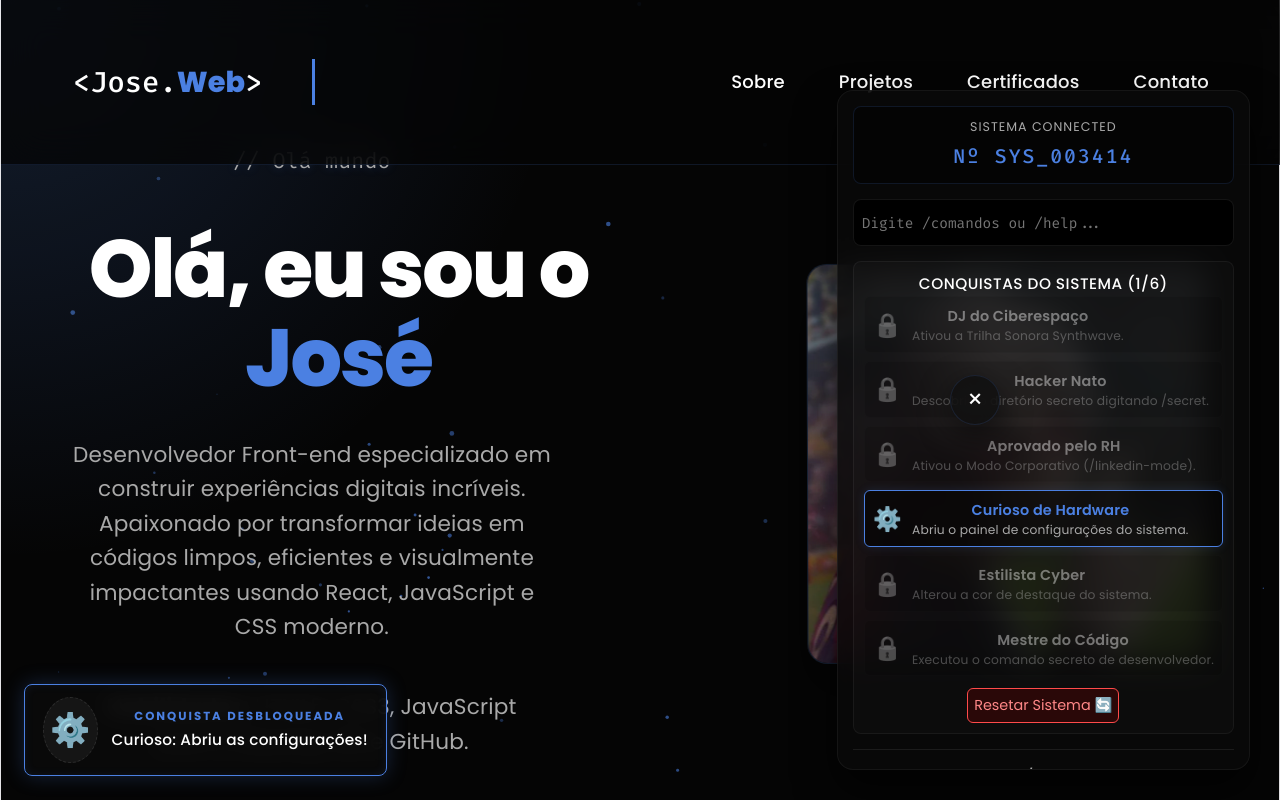
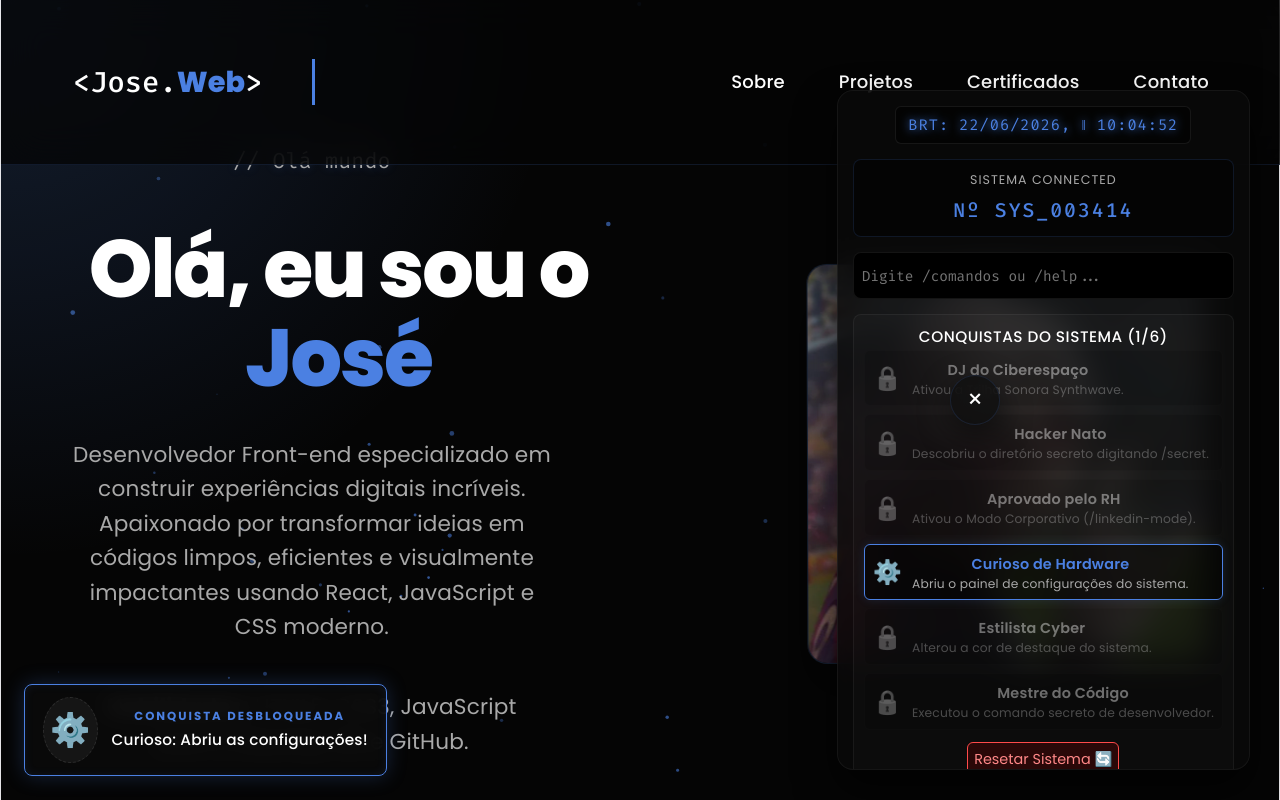
Before and after one commit to jose-c-web/portfolio, a React (Vite) app: page / in a window 1280 px wide. Both pictures are taken after a click on the button "⚙️". Shown: the top 800 px of the page. Built offline with nearby package versions, Linux system fonts and the light colour scheme.

Commit message:
relogioo em tempo do brasil

```diff
--- a/src/App.jsx
+++ b/src/App.jsx
@@ -5,6 +5,7 @@ import Projects from './components/Projects';
 import Certificados from './components/Certificados';
 import Contact from './components/Contact';
 import Footer from './components/Footer';
+import Clock from './components/Clock';
 import './App.css';
 
 import track1 from './assets/Musics/perdas.mp3';
@@ -640,6 +641,10 @@ export default function App() {
           <div className={`GerenciadorCores ${menuAberto ? "aberto" : ""}`}>
             <div className="conteudo-cores" style={{ display: 'flex', flexDirection: 'column', gap: '15px', maxHeight: '85vh', overflowY: 'auto' }}>
 
+              <div style={{ textAlign: 'center' }}>
+                  <Clock />
+                </div>
+
               <div style={{ background: 'rgba(0,0,0,0.4)', padding: '10px', borderRadius: '8px', border: '1px solid var(--border-neon)', textAlign: 'center' }}>
                 <span style={{ fontSize: '0.7rem', color: 'var(--text-gray)', letterSpacing: '1px', textTransform: 'uppercase', display: 'block', marginBottom: '4px' }}>{t.sistemaConectado}</span>
                 <div style={{ fontFamily: "'Fira Code', monospace", color: 'var(--primary)', fontWeight: 'bold', fontSize: '1.1rem', letterSpacing: '2px' }}>
--- /dev/null
+++ b/src/components/Clock.jsx
@@ -0,0 +1,51 @@
+import { useState, useEffect } from 'react';
+
+export default function Clock() {
+  const [tempo, setTempo] = useState('');
+
+  useEffect(() => {
+    const atualizarRelogio = () => {
+      const agora = new Date();
+
+      // Força o fuso horário do Brasil (Brasília) e formata data e hora
+      const formatador = new Intl.DateTimeFormat('pt-BR', {
+        timeZone: 'America/Sao_Paulo',
+        hour: '2-digit',
+        minute: '2-digit',
+        second: '2-digit',
+        day: '2-digit',
+        month: '2-digit',
+        year: 'numeric'
+      });
+
+      // O retorno vem no formato: "DD/MM/AAAA HH:MM:SS"
+      const partes = formatador.format(agora).split(' ');
+      const data = partes[0];
+      const hora = partes[1];
+
+      setTempo(`${data} ‖ ${hora}`);
+    };
+
+    atualizarRelogio(); // Executa imediatamente ao carregar
+    const intervalo = setInterval(atualizarRelogio, 1000); // Atualiza a cada 1 segundo
+
+    return () => clearInterval(intervalo); // Limpa o intervalo ao desmontar
+  }, []);
+
+  return (
+    <div style={{
+      fontFamily: "'Fira Code', monospace",
+      fontSize: '0.85rem',
+      color: 'var(--primary)',
+      background: 'rgba(0, 0, 0, 0.6)',
+      padding: '6px 12px',
+      borderRadius: '6px',
+      border: '1px solid rgba(255, 255, 255, 0.08)',
+      textShadow: '0 0 8px var(--primary)',
+      display: 'inline-block',
+      letterSpacing: '1px'
+    }}>
+      BRT: {tempo}
+    </div>
+  );
+}
```
